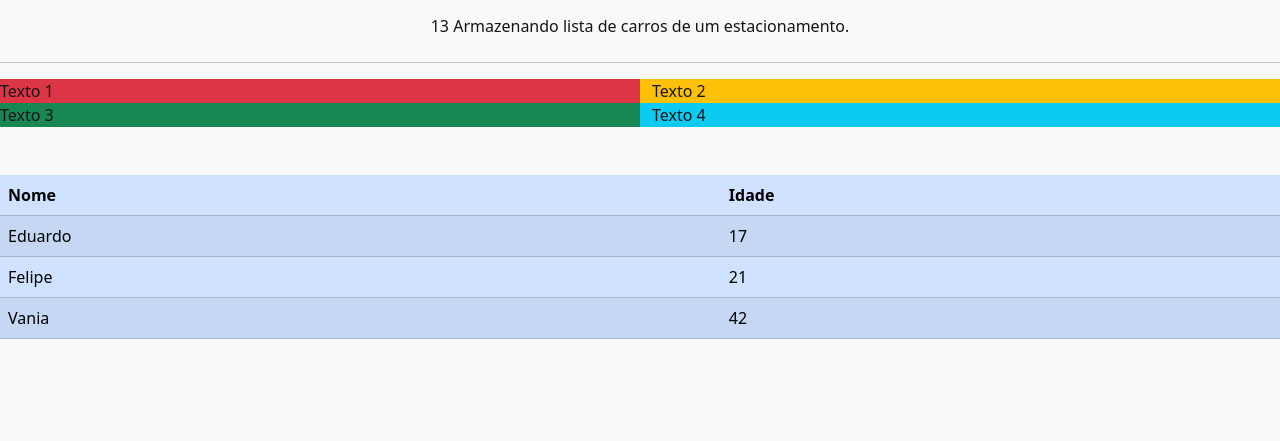
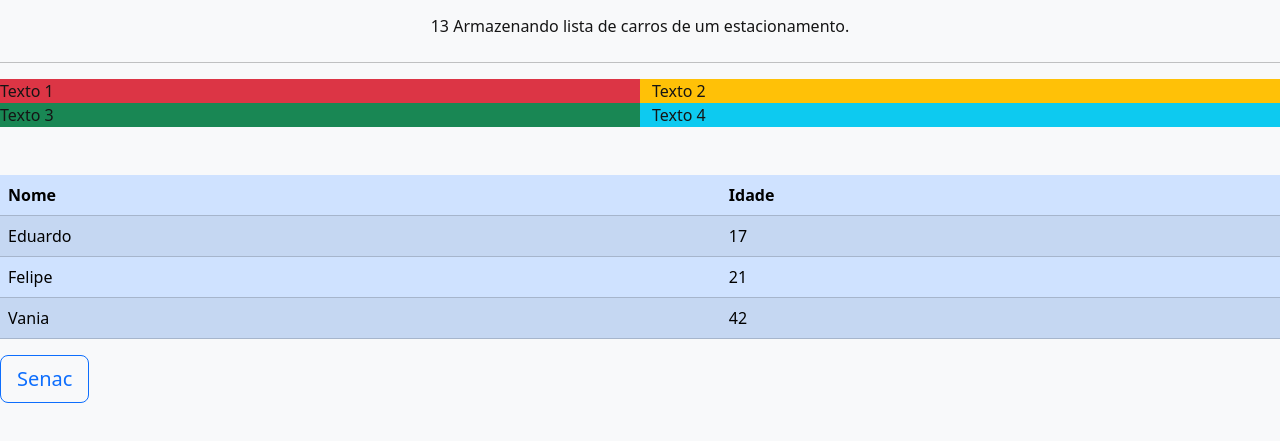
Before and after one commit to eduardoberettarod/exercicios-js-o-retorno, a plain HTML site: page exercicio013/index.html in a window 1280 px wide. Shown: the part 125-566 px from the top of the page. Drawn offline with nearby package versions, Linux system fonts and the light colour scheme.

Commit message:
exercicio 13
colocando um btn com bootstrap

```diff
--- a/exercicio013/index.html
+++ b/exercicio013/index.html
@@ -55,6 +55,7 @@
           </tr>
         </tbody>
       </table>
+        <a href="https://sp.senac.br" class="btn btn-outline-primary btn-lg">Senac</a>
     </div>
     <script src="https://cdn.jsdelivr.net/npm/bootstrap@5.3.8/dist/js/bootstrap.bundle.min.js"></script>
     <script src="./script.js"></script>
```
Also changed, not shown: 1 other file.
